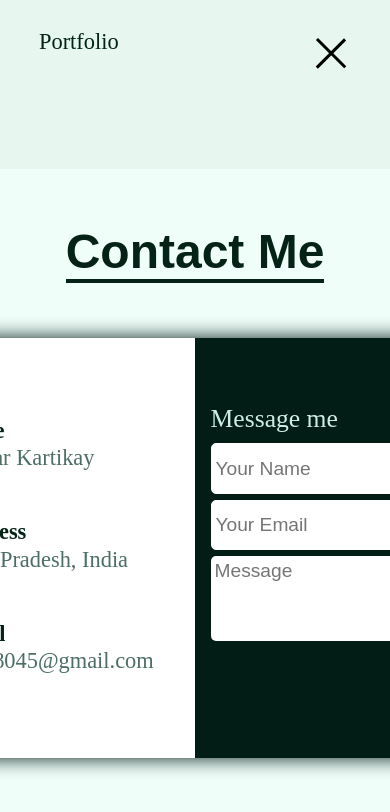
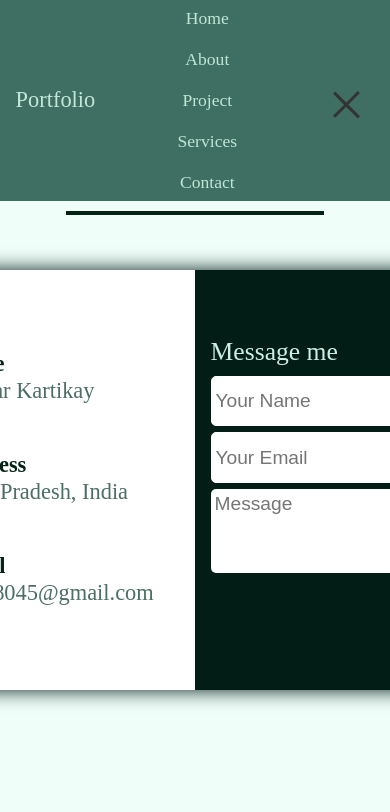
Before and after one commit to Kartikay786/Portfolio, a React (Vite) app: page /contact in a window 390 px wide. Both pictures are taken after a click on the element 331 px from the left and 42 px from the top of the page. Shown: the top 812 px of the page. Built offline with nearby package versions, Linux system fonts and the light colour scheme.

Commit message:
hamburger working

```diff
--- a/src/Component/landingpage/landingpage.css
+++ b/src/Component/landingpage/landingpage.css
@@ -6,7 +6,7 @@
     background :linear-gradient(rgb(231, 247, 240),rgb(231, 247, 240),white);
 }
 .blank{
-    max-height: 20vh;
+    height: 12vh;
     background-color:rgb(231, 247, 240) ;
 }
 .p1container{
--- a/src/Component/navbar/Navbar.css
+++ b/src/Component/navbar/Navbar.css
@@ -1,51 +1,24 @@
 
 
 nav{
-    height: 13vh;
+    min-height: 13vh;
     width: 100%;
     display: flex;
+    position: fixed;
     justify-content: space-between;
     align-items: center;
-    /* position: fixed; */
     position: absolute;
-    background-color: rgb(2, 28, 21);
+    background-color: rgb(63, 110, 98);
     padding: 0 11vw 0 15vw;
     z-index: 999;
-    /* border: 2px solid  rgb(54, 90, 75);; */
 }
+
 .centerelem{
     display: flex;
     min-width: 25vw;
     gap: 2vw;
-    /* background-color: aqua; */
     justify-content: space-between;
 
-}
-.hamburger{
-    visibility: hidden;
-    gap: 0.5rem;
-    display: flex;
-    flex-direction: column;
-    justify-content: center;
-    height: 0px;
-    width: 0px;
-    cursor: pointer;
-    z-index: 9999;
-    /* background-color: aqua; */
-}
-.hamburger .line{
-    height: 0.2rem;
-    background-color: black;
-    transition: all 0.3s ease;
-}
-.hamburger .line:nth-child(1){
-    transform: rotate(45deg) translate(16px ,16px)
-}
-.hamburger .line:nth-child(2){
-    opacity: 0;
-}
-.hamburger .line:nth-child(3){
-    transform: rotate(-45deg) ;
 }
 .leftelm h2{
     font-size:1.6rem ;
@@ -59,6 +32,7 @@ nav{
     color: rgb(192, 230, 214);
 
 }
+
 .rightelem{
     height: 38px;
     width: 100px;
@@ -74,19 +48,66 @@ font-weight: 700;
 color:rgb(228, 247, 238);
 }
 
-.menu{
-    position:absolute;
-    z-index: 999;
-    width:100% ;
-    /* height: 0; */
-    /* display: flex;
-    align-items: center;
-    justify-content: center; */
+  .hamburger {
     display: none;
-}
-.menu .centerelem{
     flex-direction: column;
-    align-items: center;
-    height: 30vh;
-    background-color: rgb(1, 34, 20);
-}
+    cursor: pointer;
+    padding: 10px;
+  }
+
+  .hamburger div {
+    width: 35px;
+    height: 3px;
+    background-color: #333;
+    margin: 4px 0;
+    transition: all 0.3s ease;
+  }
+
+  .hamburger.cross div:nth-child(1) {
+    transform: rotate(45deg) translate(11px ,11px);
+  }
+
+  .hamburger.cross div:nth-child(2) {
+    opacity: 0;
+  }
+
+  .hamburger.cross div:nth-child(3) {
+    transform: rotate(-45deg) translate(5px, -5px);
+  }
+
+  @media (max-width: 768px) {
+    nav{
+        padding: 0;
+        align-self: flex-start;
+
+    }
+    .centerelem {
+        display: none;
+        flex-direction: column;
+        width: 100%;
+        top:0;
+        gap: 50px;
+        align-items: flex-start;
+        padding: 2vw;
+    }
+
+    .centerelem.active {
+      display: flex;
+      justify-content: center;
+      align-items: center; /* Optional: To vertically center the links */
+      flex-direction: column; /* Optional: To stack the links vertically */
+      gap:20px;
+    }
+    .rightelem{
+        width: 60px;
+        background:transparent;
+    }
+    .rightelem h2{
+        font-size: 0;
+    }
+
+    .hamburger {
+        display: flex;
+        position: relative;
+    }
+  }
--- a/src/Component/navbar/Navbar.jsx
+++ b/src/Component/navbar/Navbar.jsx
@@ -6,50 +6,49 @@ import Hamburger from 'hamburger-react'
 
 function Navbar(){
 
-    const [menuview,setMenuview] = useState(false);
-    const togglemenu =()=>{
-        setMenuview(!menuview);
+    // const [menuopen,setMenuopen] = useState(false);
+    // // const togglemenu =()=>{
+    // //     setMenuview(!menuview);
+    // // };
+
+    // const closemenu =()=>{
+    //     setMenuopen(false);
+    // }
+
+    const [isMenuOpen, setIsMenuOpen] = useState(false);
+
+    const toggleMenu = () => {
+        setIsMenuOpen(!isMenuOpen);
     };
 
-    const closemenu =()=>{
-        setMenuview(false);
-    }
+    const closeMenu = () => {
+        setIsMenuOpen(false);
+    };
 
 
     return (
         <>
-            <nav>
+            <nav >
                 <div className="leftelm">
                     <h2>Portfolio</h2>
                 </div>
-                <div className="centerelem " >
-                    <div className="navelem" ><Link to="/">Home</Link></div>
-                    <div className="navelem"><Link to="/About">About</Link></div>
-                    <div className="navelem"><Link to="/project">Project</Link></div>
-                    <div className="navelem"><Link to="./service">Services</Link></div>
-                    <div className="navelem"><Link to="./Contact">Contact</Link></div>
+                <div className={`centerelem ${isMenuOpen ? 'active' : ''}`}>
+                    <div onClick={closeMenu} className="navelem" ><Link to="/">Home</Link></div>
+                    <div onClick={closeMenu}  className="navelem" ><Link to="/About">About</Link></div>
+                    <div onClick={closeMenu}  className="navelem" ><Link to="/project">Project</Link></div>
+                    <div onClick={closeMenu}  className="navelem"><Link to="./service">Services</Link></div>
+                    <div onClick={closeMenu}  className="navelem" ><Link to="./Contact">Contact</Link></div>
+                </div>
+                <div className="rightelem">
+                    <h2>Hire Me</h2>
+                    <div className={`hamburger ${isMenuOpen ? 'cross' : ''}`} onClick={toggleMenu}>
+                        <div></div>
+                        <div></div>
+                        <div></div>
+                    </div>
                 </div>
 
-                <div className="rightelem ">
-                    <div className={`hamburger ${menuview ? 'cross' : ""}`}>
-                       <div className="line"></div>
-                       <div className="line"></div>
-                       <div className="line"></div>
-                    </div>
-                    <h2>Hire Me</h2>
-                </div>
-
-            </nav>
-
-            <div className={`menu ${menuview ? 'active' : ""}`}>
-                <div className="centerelem">
-                    <div onClick={closemenu} className="navelem" ><Link to="/">Home</Link></div>
-                    <div onClick={closemenu}  className="navelem" ><Link to="/About">About</Link></div>
-                    <div onClick={closemenu}  className="navelem" ><Link to="/project">Project</Link></div>
-                    <div onClick={closemenu}  className="navelem"><Link to="./service">Services</Link></div>
-                    <div onClick={closemenu}  className="navelem" ><Link to="./Contact">Contact</Link></div>
-                </div>
-            </div>
+        </nav>
         </>
       )
 }
--- a/src/Component/responsive.css
+++ b/src/Component/responsive.css
@@ -149,13 +149,13 @@
 }
 
 @media (max-width:576px){
-    nav .rightelem{
+    /* nav .rightelem{
         height: 0px;
         width: 0px;
     }
     nav .rightelem h2{
         font-size: 0px;
-    }
+    } */
 
 
     .landingpg .p1container{
@@ -213,15 +213,15 @@
 }
 
 @media (max-width:430px){
-   nav{
+   /* nav{
     height: 10vh;
     padding: 0 10vw;
     position: relative;
-    /* display: none; */
+    display: none;
     background-color: rgb(231, 247, 240);
    }
    .menu{
-    /* display: initial; */
+    display: initial;
    }
    nav .centerelem a{
     font-size: 0px;
@@ -240,7 +240,7 @@
    }
    nav .rightelem h2{
     font-size: 0px;
-   }
+   } */
 
    .blank{
     height: 10vh;
```
